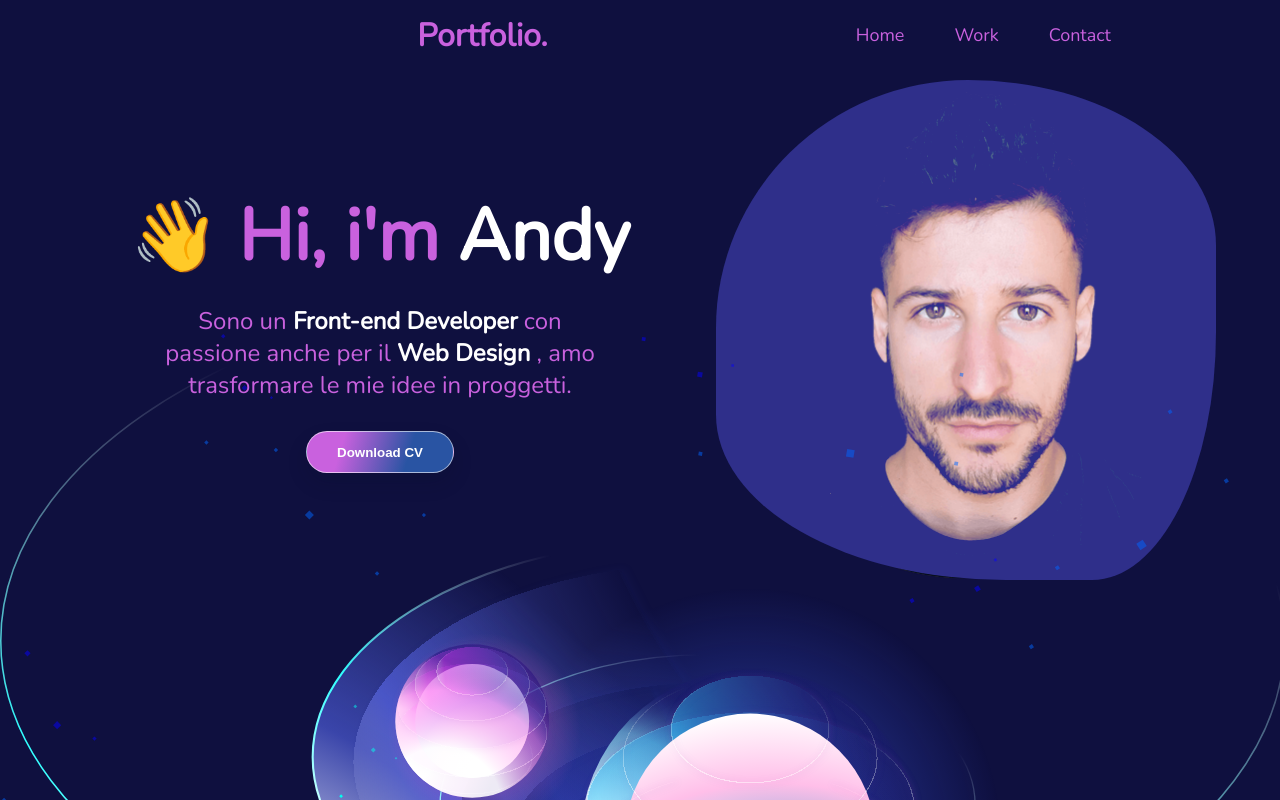
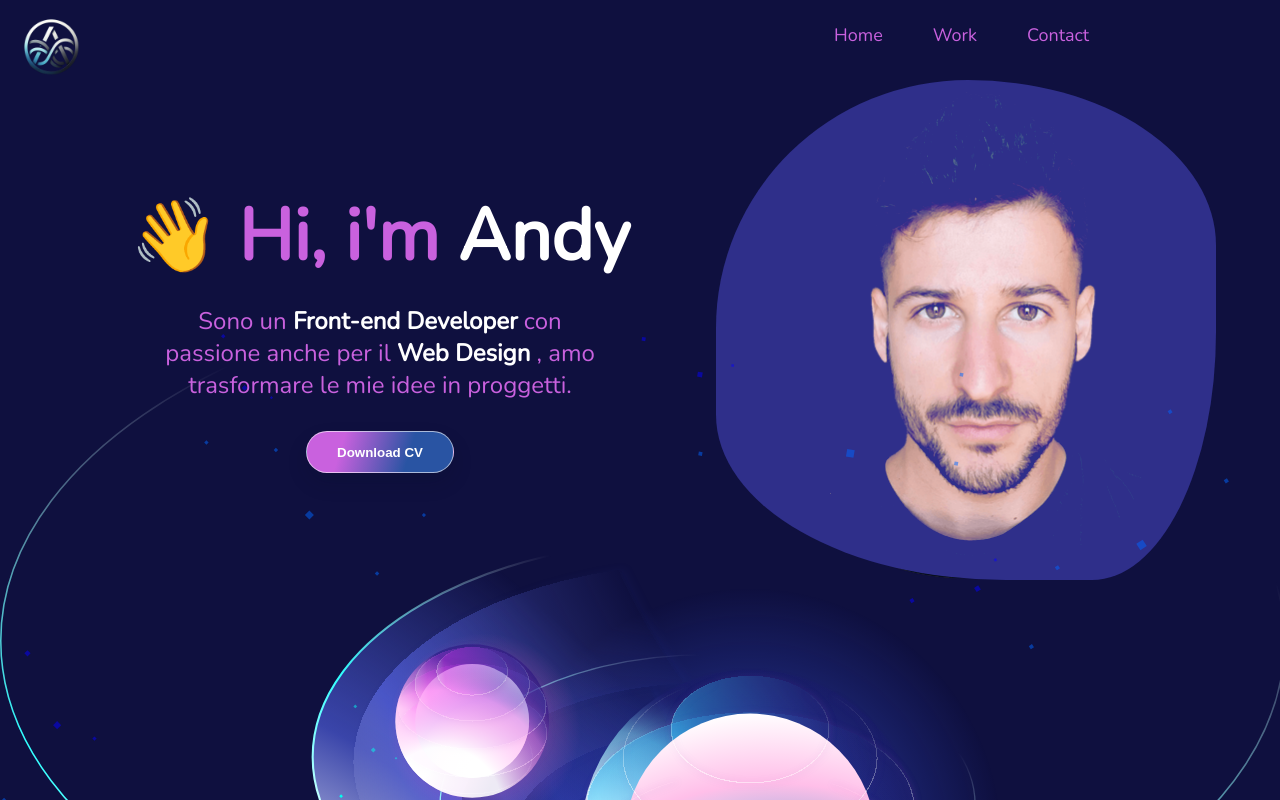
Before and after one commit to Andy22v/portfolio, a Next.js app: page / in a window 1280 px wide. Shown: the top 800 px of the page. Built offline with nearby package versions, Linux system fonts and the light colour scheme.

Commit message:
add a logo

```diff
--- a/src/components/navbar/Navar.module.scss
+++ b/src/components/navbar/Navar.module.scss
@@ -12,10 +12,15 @@
   left: 0;
   z-index: 99999;
 
-  &__title {
+  &__logo {
     font-family: Nunito, sans-serif;
     color: #c961de;
     transition: all 0.25s;
+    width: 100px;
+    height: 100px;
+    position: absolute;
+    top: 0;
+    left: 0;
   }
 
   &__list {
--- a/src/components/navbar/Navbar.jsx
+++ b/src/components/navbar/Navbar.jsx
@@ -6,7 +6,9 @@ const Navbar = () => {
   return (
     <div className={styles.Navbar}>
       <a id="hero"></a>
-      <h1 className={styles.Navbar__title}>Portfolio.</h1>
+      <div className={styles.Navbar__logoContain}>
+        <img className={styles.Navbar__logo} src="./mylogo.png" alt="" />
+      </div>
       <ul className={styles.Navbar__list}>
         <li>
           <Link
```
Also changed, not shown: public/mylogo.png (added).
